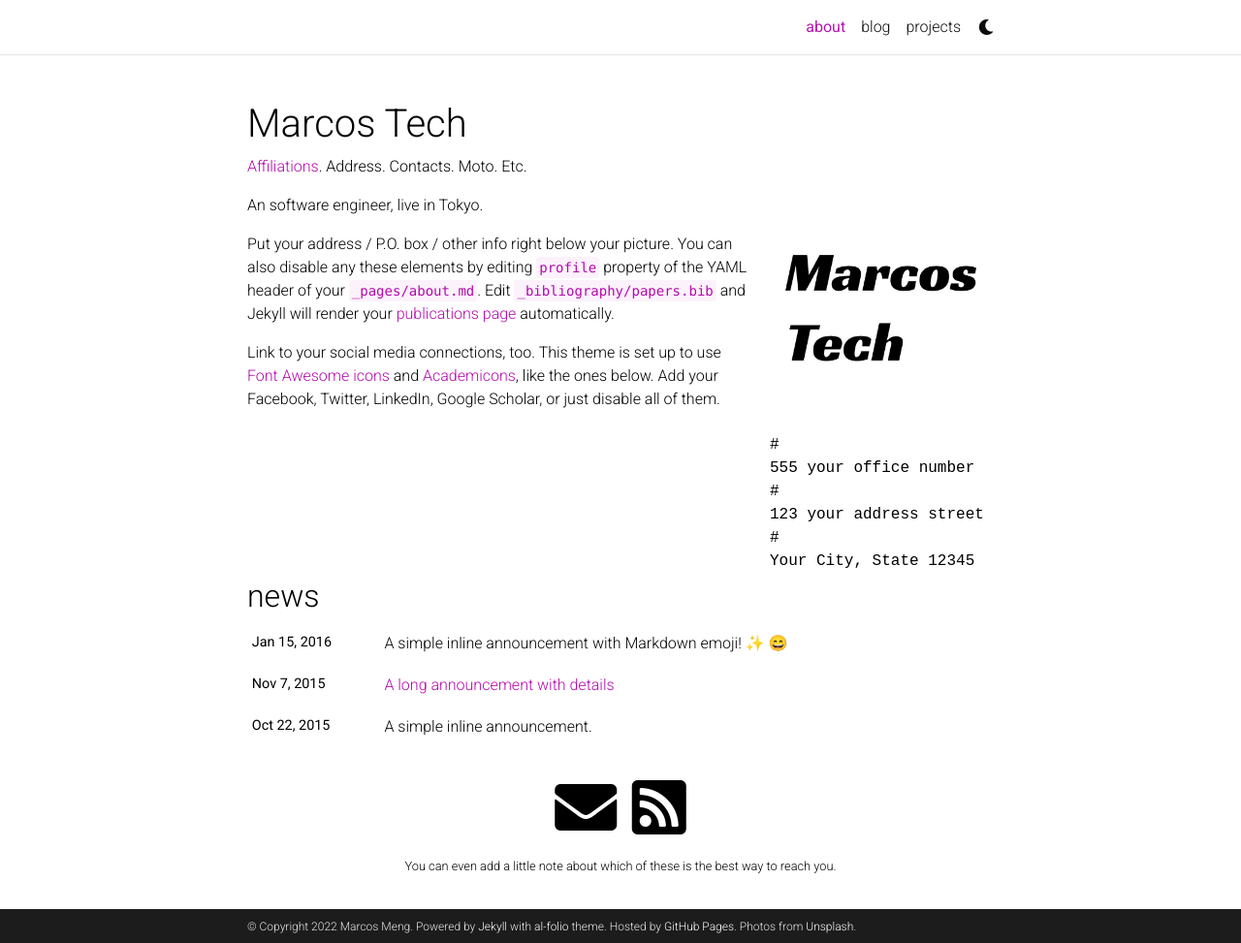
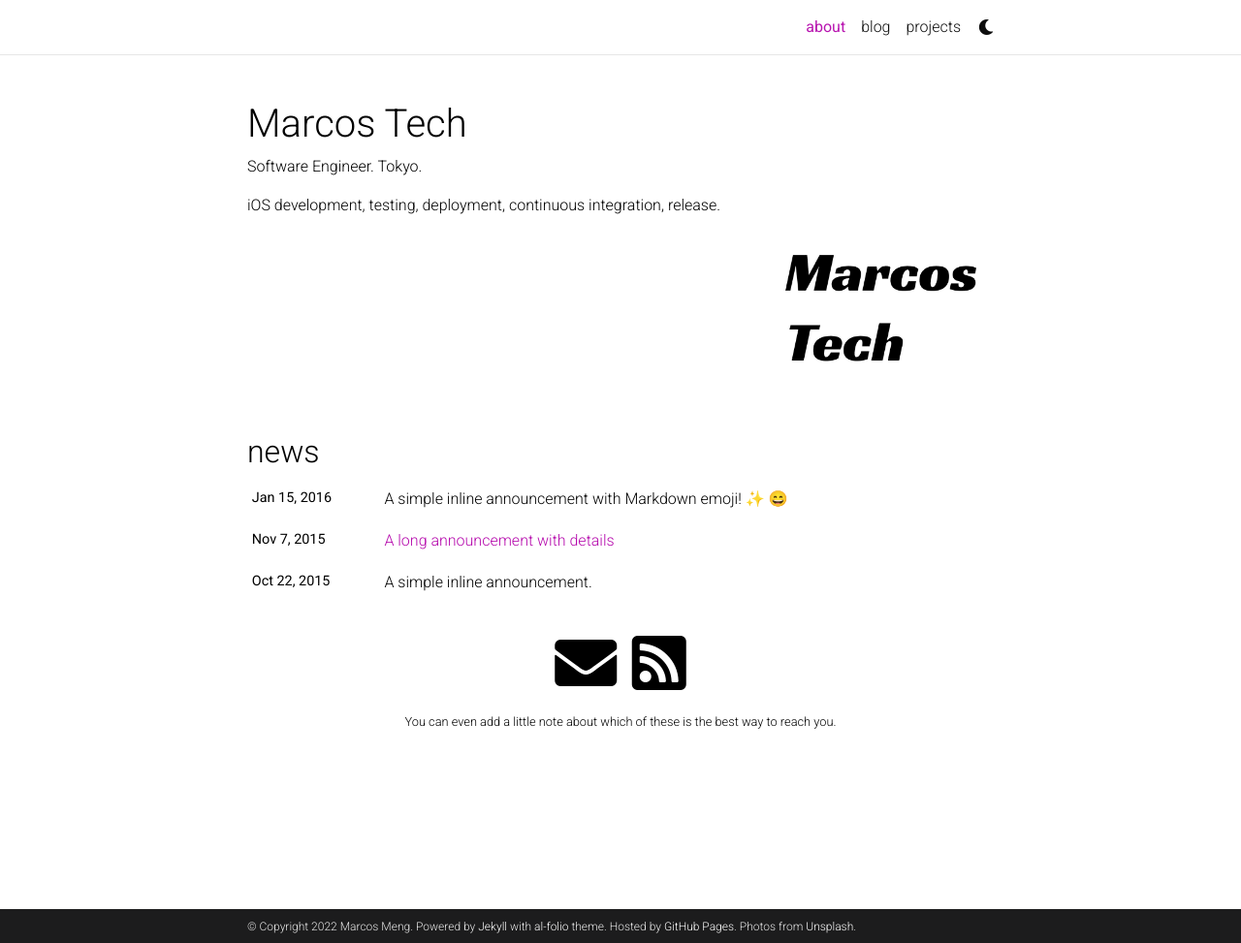
Before and after one commit to marcos-meng/marcos-meng.github.io, a Jekyll site: the page built from _pages/about.md, in a window 1280 px wide and 973 px high. Shown: the whole window at 97% size. Built offline with Jekyll 4.4.1, drawn with Linux system fonts in a browser that asks for light colours; full-size pictures stand in for the smaller copies a plugin makes; emoji names are drawn with the system emoji font; comment, search, counter and statistics services are not loaded; a style sheet for code colours, icons or effects is not loaded.

Commit message:
1. updated contents.

```diff
--- a/_pages/about.md
+++ b/_pages/about.md
@@ -2,23 +2,16 @@
 layout: about
 title: about
 permalink: /
-subtitle: <a href='#'>Affiliations</a>. Address. Contacts. Moto. Etc.
+subtitle: Software Engineer. Tokyo.
 
 profile:
   align: right
-  image: prof_pic.jpg
+  image: prof_pic.png
   address: >
-    # <p>555 your office number</p>
-    # <p>123 your address street</p>
-    # <p>Your City, State 12345</p>
 
 news: true  # includes a list of news items
 selected_papers: false # includes a list of papers marked as "selected={true}"
 social: true  # includes social icons at the bottom of the page
 ---
 
-An software engineer, live in Tokyo.
-
-Put your address / P.O. box / other info right below your picture. You can also disable any these elements by editing `profile` property of the YAML header of your `_pages/about.md`. Edit `_bibliography/papers.bib` and Jekyll will render your [publications page](/al-folio/publications/) automatically.
-
-Link to your social media connections, too. This theme is set up to use [Font Awesome icons](http://fortawesome.github.io/Font-Awesome/) and [Academicons](https://jpswalsh.github.io/academicons/), like the ones below. Add your Facebook, Twitter, LinkedIn, Google Scholar, or just disable all of them.
+iOS development, testing, deployment, continuous integration, release.
```
Also changed, not shown: _includes/site.webmanifest (added), assets/img/android-chrome-192x192.png (added), assets/img/android-chrome-512x512.png (added), assets/img/apple-touch-icon.png (added), assets/img/favicon-16x16.png (added), assets/img/favicon-32x32.png (added), assets/img/favicon.ico (added), 5 other files.
